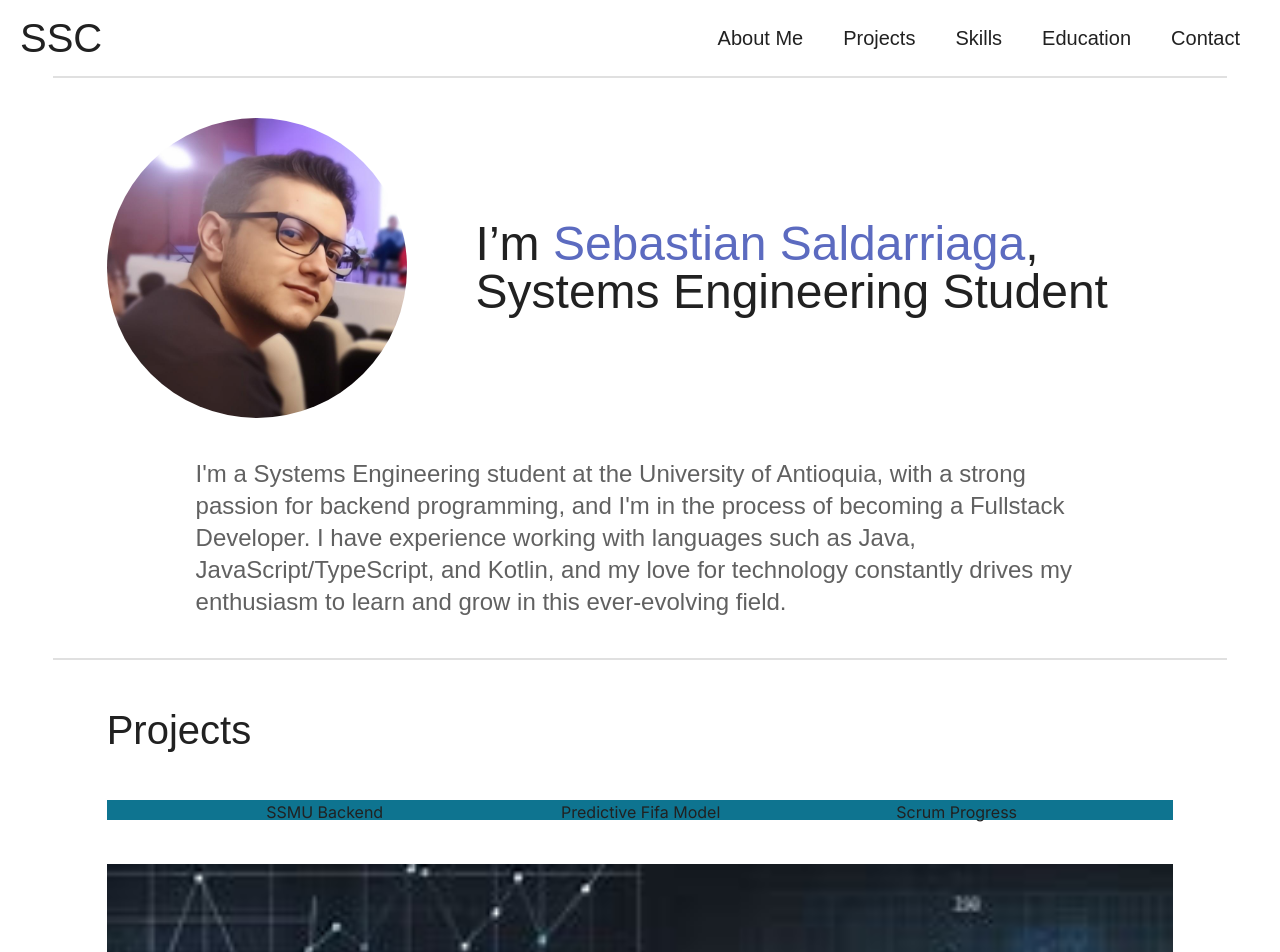
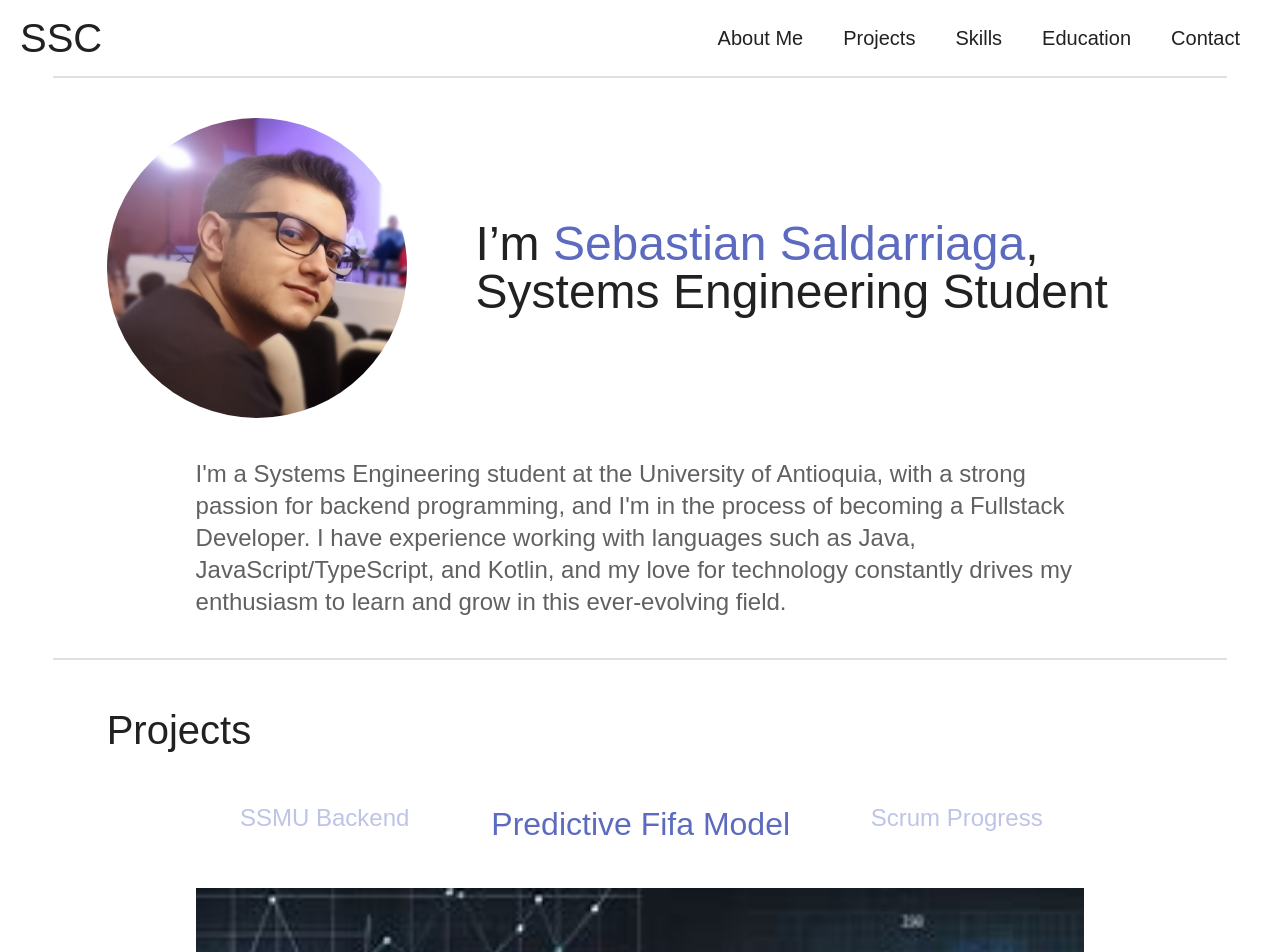
Before and after one commit to SebastianSaldarriagaC1/sebastiansaldarriaga, a Next.js app: page / in a window 1280 px wide. Shown: the top 952 px of the page. Built offline with nearby package versions, Linux system fonts and the light colour scheme.

Commit message:
style: changed upper project slider style

```diff
--- a/src/app/globals.css
+++ b/src/app/globals.css
@@ -12,6 +12,7 @@
   --shadows-color: rgba(0, 0, 0, 0.1);
   --primary-accent-hover-color: #3f51b5;
   --secondary-accent-hover-color: #8e24aa;
+  --unactive-primary-accent-color: rgba(92, 107, 192, 0.4);
 }
 
 body {
@@ -42,6 +43,19 @@ body {
   color: var(--primary-accent-color);
 }
 
+.project-text {
+  color: var(--unactive-primary-accent-color);
+  font-family: "Montserrat", "Arial", "Sans Serif";
+  font-size: 24px;
+  transition: color 0.3s ease, font-size 0.3s ease;
+}
+
+/* Focused (active) style */
+.slick-current .project-text {
+  color: var(--primary-accent-color);
+  font-size: 32px;
+}
+
 p {
   color: var(--secondary-text-color);
   font-family: "Source Sans Pro", "Arial", "Sans Serif";
--- a/src/components/organisms/ProjectsSection.tsx
+++ b/src/components/organisms/ProjectsSection.tsx
@@ -47,6 +47,7 @@ const ProjectsSection: React.FC = () => {
     centerPadding: "60px",
     slidesToShow: 3,
     speed: 500,
+    arrows: false,
   };
 
   const lowerSliderSettings = {
@@ -57,6 +58,7 @@ const ProjectsSection: React.FC = () => {
     slidesToShow: 1,
     slidesToScroll: 1,
     waitForAnimate: false,
+    arrows: false,
   };
 
   const [nav1, setNav1] = useState<Slider | null>(null);
@@ -80,8 +82,8 @@ const ProjectsSection: React.FC = () => {
         className="my-10"
       >
         {projectList.map((project, index) => (
-          <div key={index} className="h-5 bg-cyan-700">
-            <h3 className="text-center">{project.title}</h3>
+          <div key={index}>
+            <h3 className="text-center project-text">{project.title}</h3>
           </div>
         ))}
       </Slider>
@@ -90,6 +92,7 @@ const ProjectsSection: React.FC = () => {
         ref={(slider) => {
           if (slider) sliderRef2.current = slider;
         }}
+        className="w-10/12 mx-auto items-center text-base sm:text-2xl"
         {...lowerSliderSettings}
       >
         {projectList.map((project, index) => (
```
